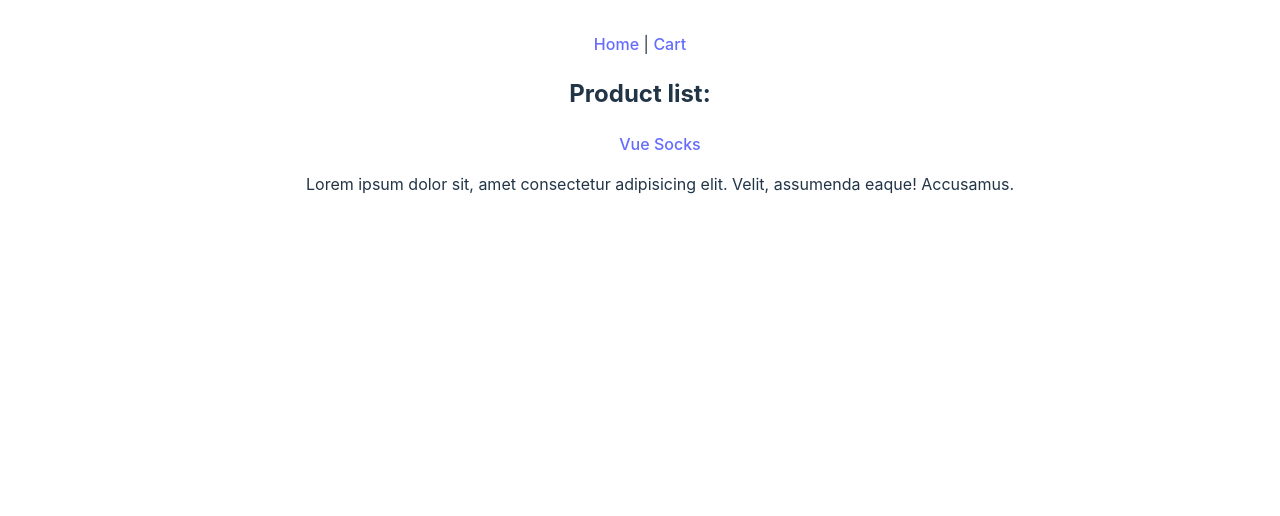
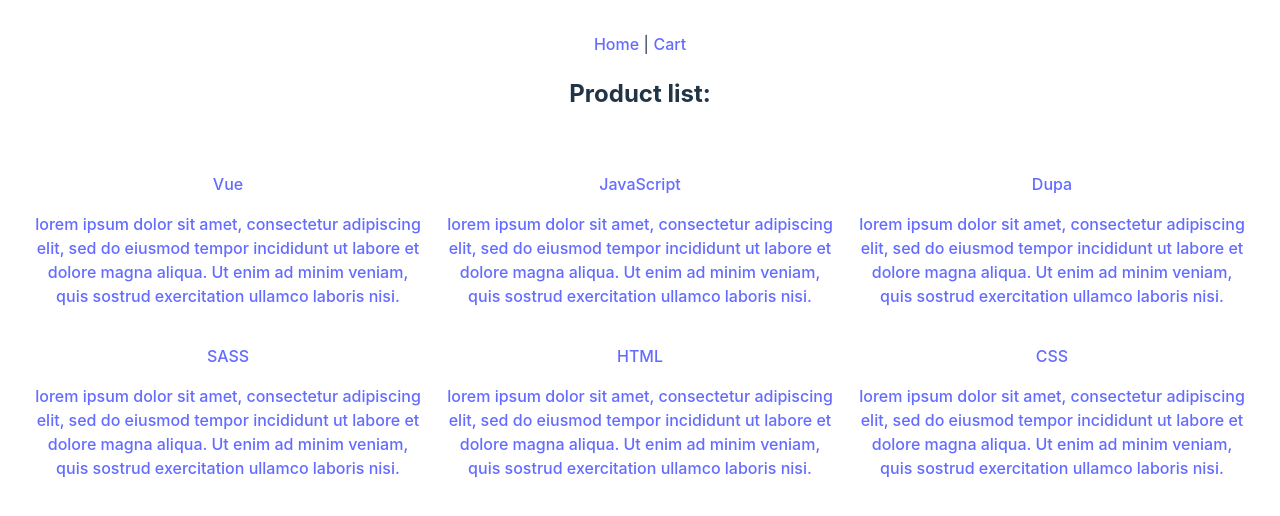
Before and after one commit to sara-zalesinska/vue-practice, a Vue app: page / in a window 1280 px wide. Shown: the top 516 px of the page. Built offline with nearby package versions, Linux system fonts and the light colour scheme.

Commit message:
Added product card component

```diff
--- /dev/null
+++ b/src/components/ProductCard.vue
@@ -0,0 +1,52 @@
+<template>
+  <li class="products-card__product-element">
+    <router-link
+      class="products-card__product-link"
+      :to="{ name: 'ProductDetails', params: { id: product.id } }"
+    >
+      {{ product.brand }}
+      <p class="products-card__product-description">
+        {{ product.description }}
+      </p>
+    </router-link>
+  </li>
+</template>
+
+<script setup>
+defineProps({
+  product: {
+    type: Object,
+    required: false,
+    default: undefined,
+  },
+});
+</script>
+
+<style lang="scss" scoped>
+.product-card {
+  &__product-element {
+    width: 350px;
+    height: 200px;
+    border: 1px solid rgba(245, 245, 245, 0.36);
+    border-radius: 8px;
+    transition: all 0.3s;
+
+    &:hover {
+      scale: 1.03;
+      border-color: #646cff;
+    }
+  }
+
+  &__product-description {
+    color: white;
+  }
+
+  &__product-link {
+    width: 100%;
+    height: 100%;
+    display: flex;
+    flex-direction: column;
+    justify-content: center;
+  }
+}
+</style>
--- a/src/components/products/ProductReviewsForm.vue
+++ b/src/components/products/ProductReviewsForm.vue
@@ -33,7 +33,6 @@
           @blur="validateField('rating')"
         />
       </div>
-      <!-- <button class="review-form__submit-btn" type="submit">Submit</button> -->
       <app-button class="review-form__form-btn" native-type="submit">Submit</app-button>
     </form>
   </section>
--- /dev/null
+++ b/src/mocks/products.js
@@ -0,0 +1,172 @@
+const products = [
+  {
+    brand: 'Vue',
+    productName: 'socks',
+    image: new URL('./assets/images/socks_blue.jpg', import.meta.url).href,
+    premium: false,
+    price: 3.99,
+    // color: 'green',
+    selectedVariant: 0,
+    id: 'prodiuct-1',
+    description:
+      'lorem ipsum dolor sit amet, consectetur adipiscing elit, sed do eiusmod tempor incididunt ut labore et dolore magna aliqua. Ut enim ad minim veniam, quis sostrud exercitation ullamco laboris nisi.',
+    details: ['30% wool', '50% cotton', '20% polyester'],
+    variants: [
+      {
+        id: 3838,
+        color: 'blue',
+        image: new URL('@/assets/images/socks_blue.jpg', import.meta.url).href,
+        quantity: 0,
+      },
+      {
+        id: 2929,
+        color: 'green',
+        image: new URL('@/assets/images/socks_green.jpg', import.meta.url).href,
+        quantity: 50,
+      },
+    ],
+    sizes: ['36-39', '39-42', '42-45'],
+  },
+  {
+    brand: 'JavaScript',
+    productName: 'socks',
+    image: new URL('./assets/images/socks_blue.jpg', import.meta.url).href,
+    premium: false,
+    price: 2.99,
+    // color: 'green',
+    selectedVariant: 0,
+    id: 'prodiuct-2',
+    description:
+      'lorem ipsum dolor sit amet, consectetur adipiscing elit, sed do eiusmod tempor incididunt ut labore et dolore magna aliqua. Ut enim ad minim veniam, quis sostrud exercitation ullamco laboris nisi.',
+    details: ['30% wool', '50% cotton', '20% polyester'],
+    variants: [
+      {
+        id: 3838,
+        color: 'blue',
+        image: new URL('@/assets/images/socks_blue.jpg', import.meta.url).href,
+        quantity: 0,
+      },
+      {
+        id: 2929,
+        color: 'green',
+        image: new URL('@/assets/images/socks_green.jpg', import.meta.url).href,
+        quantity: 50,
+      },
+    ],
+    sizes: ['36-39', '39-42', '42-45'],
+  },
+  {
+    brand: 'Dupa',
+    productName: 'socks',
+    image: new URL('./assets/images/socks_blue.jpg', import.meta.url).href,
+    premium: false,
+    price: 1.99,
+    // color: 'green',
+    selectedVariant: 0,
+    id: 'prodiuct-3',
+    description:
+      'lorem ipsum dolor sit amet, consectetur adipiscing elit, sed do eiusmod tempor incididunt ut labore et dolore magna aliqua. Ut enim ad minim veniam, quis sostrud exercitation ullamco laboris nisi.',
+    details: ['30% wool', '50% cotton', '20% polyester'],
+    variants: [
+      {
+        id: 3838,
+        color: 'blue',
+        image: new URL('@/assets/images/socks_blue.jpg', import.meta.url).href,
+        quantity: 0,
+      },
+      {
+        id: 2929,
+        color: 'green',
+        image: new URL('@/assets/images/socks_green.jpg', import.meta.url).href,
+        quantity: 50,
+      },
+    ],
+    sizes: ['36-39', '39-42', '42-45'],
+  },
+  {
+    brand: 'SASS',
+    productName: 'socks',
+    image: new URL('./assets/images/socks_blue.jpg', import.meta.url).href,
+    premium: false,
+    price: 5.99,
+    // color: 'green',
+    selectedVariant: 0,
+    id: 'prodiuct-4',
+    description:
+      'lorem ipsum dolor sit amet, consectetur adipiscing elit, sed do eiusmod tempor incididunt ut labore et dolore magna aliqua. Ut enim ad minim veniam, quis sostrud exercitation ullamco laboris nisi.',
+    details: ['30% wool', '50% cotton', '20% polyester'],
+    variants: [
+      {
+        id: 3838,
+        color: 'blue',
+        image: new URL('@/assets/images/socks_blue.jpg', import.meta.url).href,
+        quantity: 0,
+      },
+      {
+        id: 2929,
+        color: 'green',
+        image: new URL('@/assets/images/socks_green.jpg', import.meta.url).href,
+        quantity: 50,
+      },
+    ],
+    sizes: ['36-39', '39-42', '42-45'],
+  },
+  {
+    brand: 'HTML',
+    productName: 'socks',
+    image: new URL('./assets/images/socks_blue.jpg', import.meta.url).href,
+    premium: false,
+    price: 4.99,
+    // color: 'green',
+    selectedVariant: 0,
+    id: 'prodiuct-5',
+    description:
+      'lorem ipsum dolor sit amet, consectetur adipiscing elit, sed do eiusmod tempor incididunt ut labore et dolore magna aliqua. Ut enim ad minim veniam, quis sostrud exercitation ullamco laboris nisi.',
+    details: ['30% wool', '50% cotton', '20% polyester'],
+    variants: [
+      {
+        id: 3838,
+        color: 'blue',
+        image: new URL('@/assets/images/socks_blue.jpg', import.meta.url).href,
+        quantity: 0,
+      },
+      {
+        id: 2929,
+        color: 'green',
+        image: new URL('@/assets/images/socks_green.jpg', import.meta.url).href,
+        quantity: 50,
+      },
+    ],
+    sizes: ['36-39', '39-42', '42-45'],
+  },
+  {
+    brand: 'CSS',
+    productName: 'socks',
+    image: new URL('./assets/images/socks_blue.jpg', import.meta.url).href,
+    premium: false,
+    price: 1.99,
+    // color: 'green',
+    selectedVariant: 0,
+    id: 'prodiuct-6',
+    description:
+      'lorem ipsum dolor sit amet, consectetur adipiscing elit, sed do eiusmod tempor incididunt ut labore et dolore magna aliqua. Ut enim ad minim veniam, quis sostrud exercitation ullamco laboris nisi.',
+    details: ['30% wool', '50% cotton', '20% polyester'],
+    variants: [
+      {
+        id: 3838,
+        color: 'blue',
+        image: new URL('@/assets/images/socks_blue.jpg', import.meta.url).href,
+        quantity: 0,
+      },
+      {
+        id: 2929,
+        color: 'green',
+        image: new URL('@/assets/images/socks_green.jpg', import.meta.url).href,
+        quantity: 50,
+      },
+    ],
+    sizes: ['36-39', '39-42', '42-45'],
+  },
+];
+
+export { products };
--- a/src/pages/HomePage.vue
+++ b/src/pages/HomePage.vue
@@ -1,21 +1,35 @@
 <template>
-  <div>
-    <div>
+  <div class="products-page">
+    <div class="products-page__heading">
       <h2>Product list:</h2>
     </div>
-    <ul>
-      <li>
-        <router-link :to="{ name: 'ProductDetails' }">Vue Socks</router-link>
-        <p>
-          Lorem ipsum dolor sit, amet consectetur adipisicing elit. Velit, assumenda eaque!
-          Accusamus.
-        </p>
-      </li>
-    </ul>
+    <div class="products-page__products">
+      <ul class="products-page__products-list" >
+        <product-card v-for="product in products" :key ="product.id" :product="product"/>
+      </ul>
+    </div>
   </div>
 </template>
 
-<style scoped>
+<script setup>
+import { products } from '../mocks/products';
+import ProductCard from '../components/ProductCard.vue';
+</script>
+
+<style scoped lang="scss">
+.products-page {
+  &__products {
+    margin-top: 60px;
+  }
+
+  &__products-list {
+    display: grid;
+    grid-template-columns: repeat(3, 1fr);
+    padding: 0;
+    gap: 20px;
+  }
+}
+
 li {
   list-style: none;
 }
--- a/src/pages/ProductDetailsPage.vue
+++ b/src/pages/ProductDetailsPage.vue
@@ -1,39 +1,20 @@
 <script setup>
-import { ref } from 'vue';
+import { computed, ref, onMounted } from 'vue';
+import { useRoute } from 'vue-router';
 import ProductReviewsForm from '../components/products/ProductReviewsForm.vue';
 import ProductReviewsList from '../components/products/ProductReviewsList.vue';
 import ProductDetails from '../components/products/ProductDetails.vue';
+import { products } from '../mocks/products';
 
-// const cart = ref([]);
 const reviewsList = ref([]);
+const route = useRoute();
+const productId = computed(() => route.params.id);
 
-const product = ref({
-  brand: 'Vue',
-  productName: 'socks',
-  image: new URL('./assets/images/socks_blue.jpg', import.meta.url).href,
-  premium: false,
-  price: 3.99,
-  // color: 'green',
-  selectedVariant: 0,
-  id: 'prodiuct-1',
-  description:
-    'lorem ipsum dolor sit amet, consectetur adipiscing elit, sed do eiusmod tempor incididunt ut labore et dolore magna aliqua. Ut enim ad minim veniam, quis sostrud exercitation ullamco laboris nisi.',
-  details: ['30% wool', '50% cotton', '20% polyester'],
-  variants: [
-    {
-      id: 3838,
-      color: 'blue',
-      image: new URL('@/assets/images/socks_blue.jpg', import.meta.url).href,
-      quantity: 0,
-    },
-    {
-      id: 2929,
-      color: 'green',
-      image: new URL('@/assets/images/socks_green.jpg', import.meta.url).href,
-      quantity: 50,
-    },
-  ],
-  sizes: ['36-39', '39-42', '42-45'],
+const product = ref();
+
+onMounted(() => {
+  product.value = products.find((localProduct) => localProduct.id === productId.value);
+  console.log(products, productId.value);
 });
 
 const addReview = (newReview) => {
@@ -42,12 +23,11 @@
 </script>
 
 <template>
-  <!-- <div class="top">
-    <a class="cart" href="">\_/ CART {{ cart.length }}</a>
-  </div> -->
-  <product-details :product="product" />
-  <product-reviews-list :reviews="reviewsList" />
-  <product-reviews-form @add-review="addReview($event)" />
+  <div class="test" v-if="product">
+    <product-details :product="product" />
+    <product-reviews-list :reviews="reviewsList" />
+    <product-reviews-form @add-review="addReview($event)" />
+  </div>
 </template>
 
 <style scoped>
--- a/src/router/modules/routes.js
+++ b/src/router/modules/routes.js
@@ -6,7 +6,7 @@
   },
   {
     name: 'ProductDetails',
-    path: '/products/',
+    path: '/products/:id',
     component: () => import('../../pages/ProductDetailsPage.vue'),
   },
   {
```
